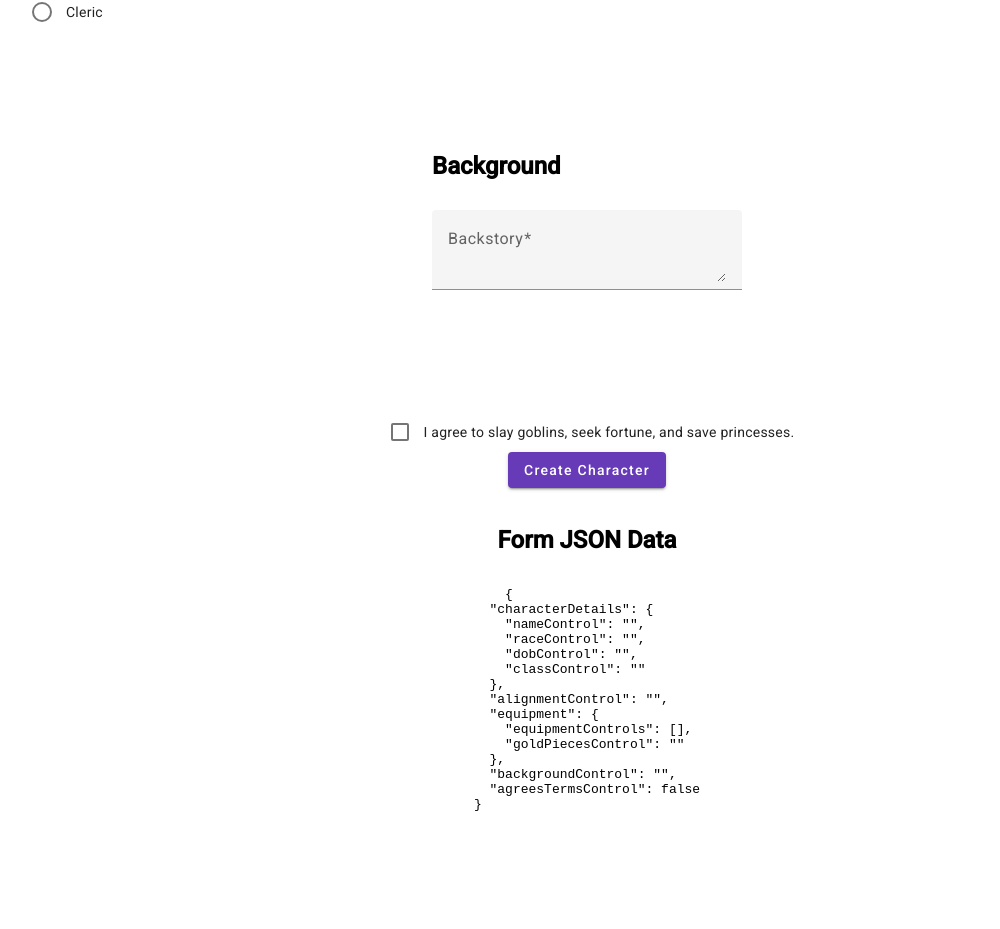
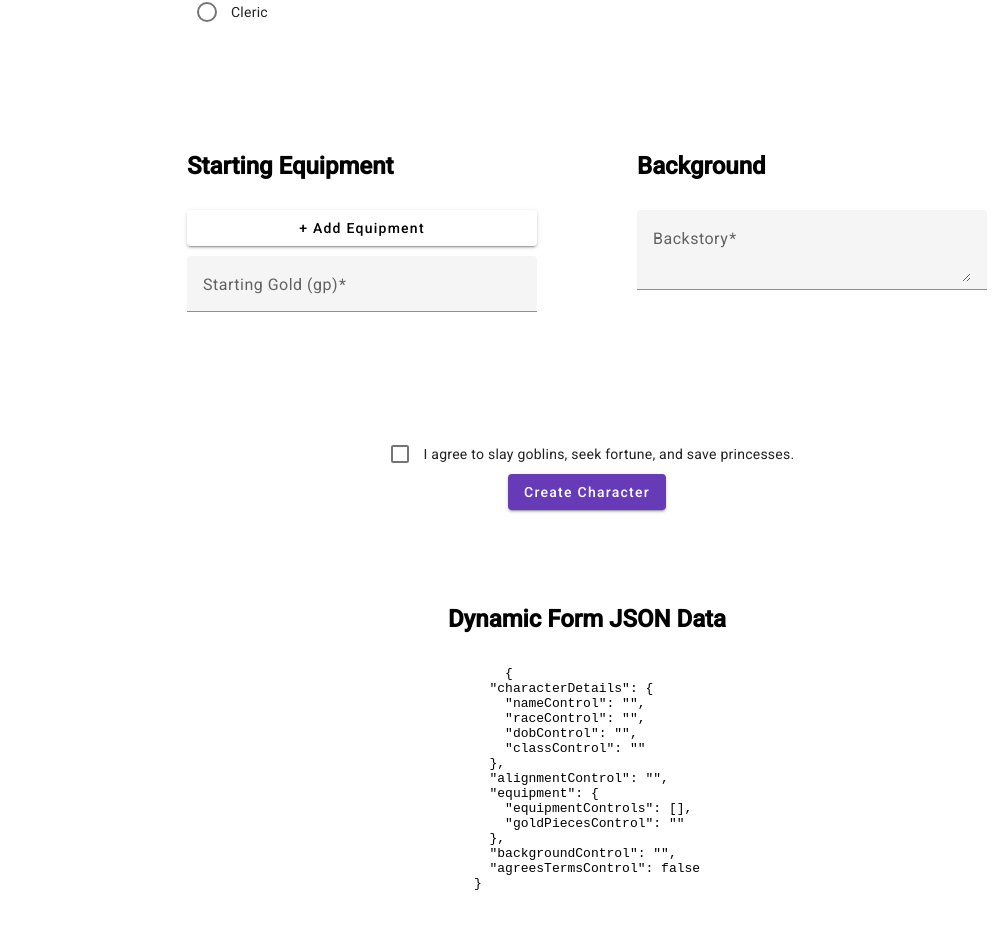
Before and after one commit to coreybigboi/adventurerCreator, an Angular app: page /create in a window 1280 px wide. Shown: the part 773-1702 px from the top of the page, without its empty margins (53-1053 px from the left). Before the commit the page ends 1633 px from the top, so only its background shows below. Built offline with nearby package versions, Linux system fonts and the light colour scheme.

Commit message:
sets default value for gold to 0

```diff
--- a/src/app/pages/create-adventurer/create-adventurer.component.css
+++ b/src/app/pages/create-adventurer/create-adventurer.component.css
@@ -25,7 +25,7 @@ form{
 .form-submodule{
   display: flex;
   flex-direction: column;
-  min-width: 300px;
+  min-width: 350px;
   width: 25%;
   gap: 10px;
 }
--- a/src/app/pages/create-adventurer/create-adventurer.component.html
+++ b/src/app/pages/create-adventurer/create-adventurer.component.html
@@ -64,7 +64,7 @@
         </div>
         <mat-form-field>
           <mat-label>Starting Gold (gp)</mat-label>
-          <input type="number" matInput formControlName="goldPiecesControl" required>
+          <input type="number" matInput formControlName="goldPiecesControl" value="0" required>
         </mat-form-field>
       </div>
       <div class="form-submodule">
@@ -79,8 +79,8 @@
     <button mat-raised-button color="primary" type="submit">Create Character</button>
   </form>
 
-  <br>
-  <h2>Form JSON Data</h2>
+  <br><br><br><br>
+  <h2>Dynamic Form JSON Data</h2>
   <pre>
     {{characterform.value | json}}
   </pre>
```
